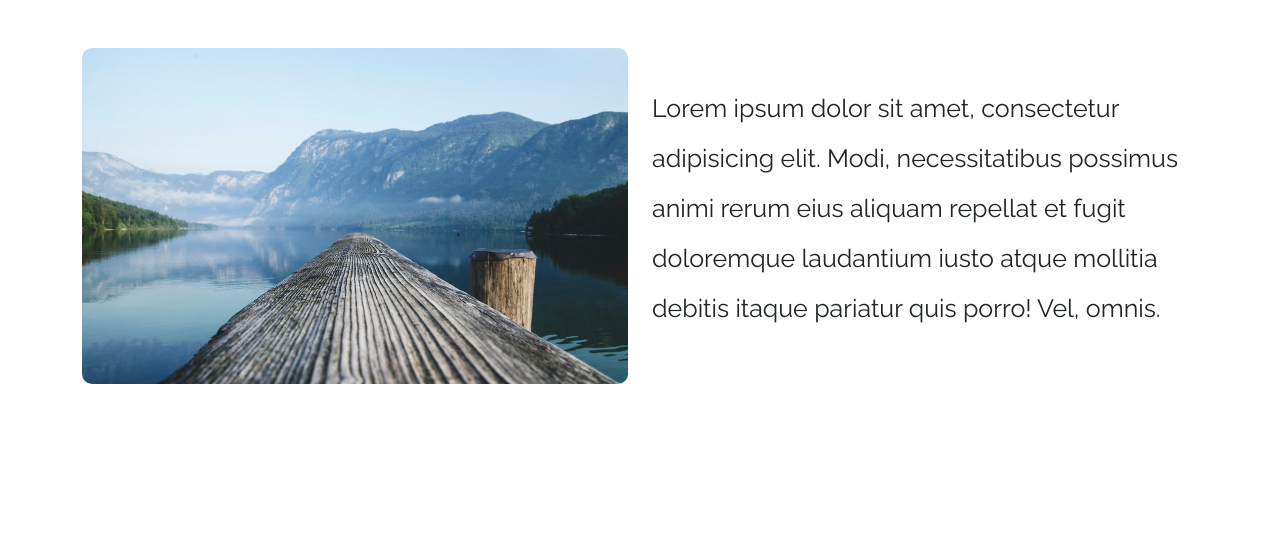
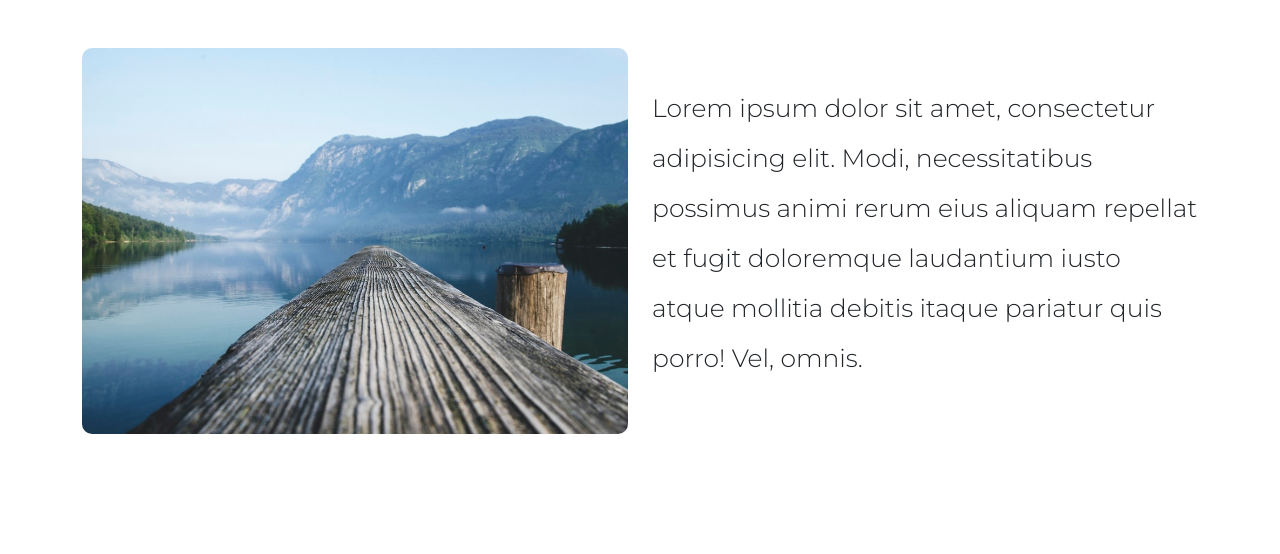
Before and after one commit to Sanjith-14/work-animation-rac, a plain HTML site: page work_define.html in a window 1280 px wide. Shown: the part 246-800 px from the top of the page. Drawn offline with nearby package versions, Linux system fonts and the light colour scheme.

Commit message:
Update work_define.css

```diff
--- a/work_define.css
+++ b/work_define.css
@@ -1,8 +1,8 @@
 
-@import url(https://fonts.googleapis.com/css?family=Raleway);
+@import url('https://fonts.googleapis.com/css2?family=Montserrat:wght@300&display=swap');
 .half-half-image-text{
     padding: 70px 0px;
-    font-family: 'Raleway', sans-serif;
+    font-family: 'Montserrat', sans-serif;
 }
 .content{
     height: 100%;
```
